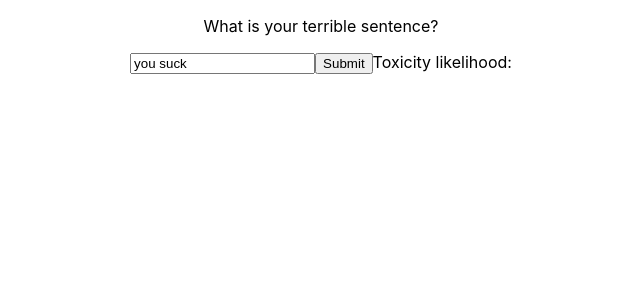
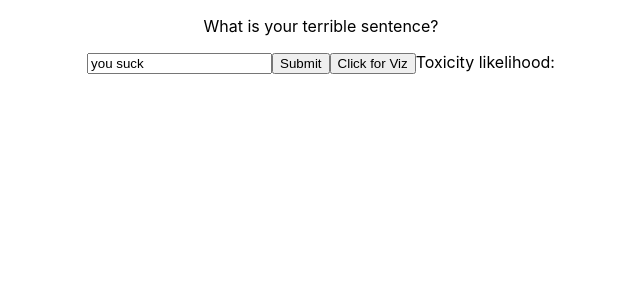
Before and after one commit to liyaSileshi/tweet-toxicity, a React (Create React App) app: page / in a window 1280 px wide. Shown: the top 300 px of the page, without its empty margins (319-959 px from the left). Built offline with nearby package versions, Linux system fonts and the light colour scheme.

Commit message:
bar graph working

```diff
--- a/package.json
+++ b/package.json
@@ -5,6 +5,7 @@
   "dependencies": {
     "@tensorflow-models/toxicity": "^1.2.2",
     "@tensorflow/tfjs": "^2.8.3",
+    "@tensorflow/tfjs-vis": "^1.4.3",
     "@testing-library/jest-dom": "^5.11.4",
     "@testing-library/react": "^11.1.0",
     "@testing-library/user-event": "^12.1.10",
--- a/src/App.js
+++ b/src/App.js
@@ -1,6 +1,7 @@
 import './App.css';
 import React from 'react';
 import * as tf from '@tensorflow/tfjs';
+import * as tfvis from '@tensorflow/tfjs-vis';
 import * as toxicity from '@tensorflow-models/toxicity';
 
 class App extends React.Component {
@@ -9,8 +10,19 @@ class App extends React.Component {
     super(props);
     this.state = {
       predictions: null,
-      sentence: 'you suck'
+      predictObj : {},
+      sentence: 'you suck',
+      barData : []
     };
+
+     const series1 = Array(100).fill(0)
+   .map(y => Math.random() * 100 + 50)
+   .map((y, x) => ({ x, y, }));
+
+
+   console.log(series1)
+    // Render to visor
+    this.surface = { name: 'Bar chart', tab: 'Charts' };
   }
 
   async resolveModel() {
@@ -24,12 +36,43 @@ class App extends React.Component {
     const model = await this.resolveModel()
     const classifying = await model.classify([sentence])
     this.setState({
-      predictions: classifying[6].results[0].probabilities[0]
+      predictions: classifying[6].results[0].probabilities[0],
+      predictObj: classifying
     })
+
+    console.log(classifying)
     return classifying[6].results[0].probabilities[0]
   }
 
+  //render the visualization
+  async solveViz() {
+    return await tfvis.render.barchart(this.surface, this.state.barData)
+  }
+
+  // get the values for the bar chart from the predictions
+  getBarValue() {
+    const predictObj = this.state.predictObj
+    let outputArr = []
+    for (let key in predictObj) {
+      if (predictObj.hasOwnProperty(key)) {
+          console.log(key + " -> " + predictObj[key]['label']);
+          console.log(predictObj[key].results[0].probabilities[0])
+          //append object to output array
+          outputArr.push({index: predictObj[key]['label'], value: predictObj[key].results[0].probabilities[0]})
+      }
+    }
+    this.setState({barData: outputArr})
+    console.log('bar data',this.state.barData)
+  }
+
   render() {
+
+    // console.log(tfvis.render.barchart(surface, data))
+    // render the visualization
+    // console.log(this.solveViz())
+    console.log('prediction',this.state.predictions)
+    console.log('predict obj',this.state.predictObj)
+    console.log('bar data',this.state.barData)
     return (
       <div className="App">
       <p>What is your terrible sentence?</p>
@@ -38,8 +81,38 @@ class App extends React.Component {
         value={this.state.sentence}
         onChange={(e) => this.setState({sentence: e.target.value})}
       />
-      <button onClick={() => this.predict(this.state.sentence)}>Submit</button>
+      <button onClick={() =>
+        {
+          this.predict(this.state.sentence)
+          //get the value for the bar graph
+          this.getBarValue()
+          // re render the visuals
+          // this.solveViz()
+          console.log('bar data',this.state.barData)
+          // tfvis.render.barchart(this.surface, this.state.barData)
+        }}
+      >
+        Submit
+      </button>
+
+
+      <button onClick={() =>
+        {
+          //get the value for the bar graph
+          this.getBarValue()
+          // re render the visuals
+          this.solveViz()
+          console.log('bar data',this.state.barData)
+        }}
+      >
+        Click for Viz
+      </button>
       Toxicity likelihood: {this.state.predictions}
+
+      {/* render the visualization */}
+      {/* {this.solveViz()} */}
+
+
     </div>
     );
   }
```
Also changed, not shown: 2 other files (tests, documents, lock files or other folders).
